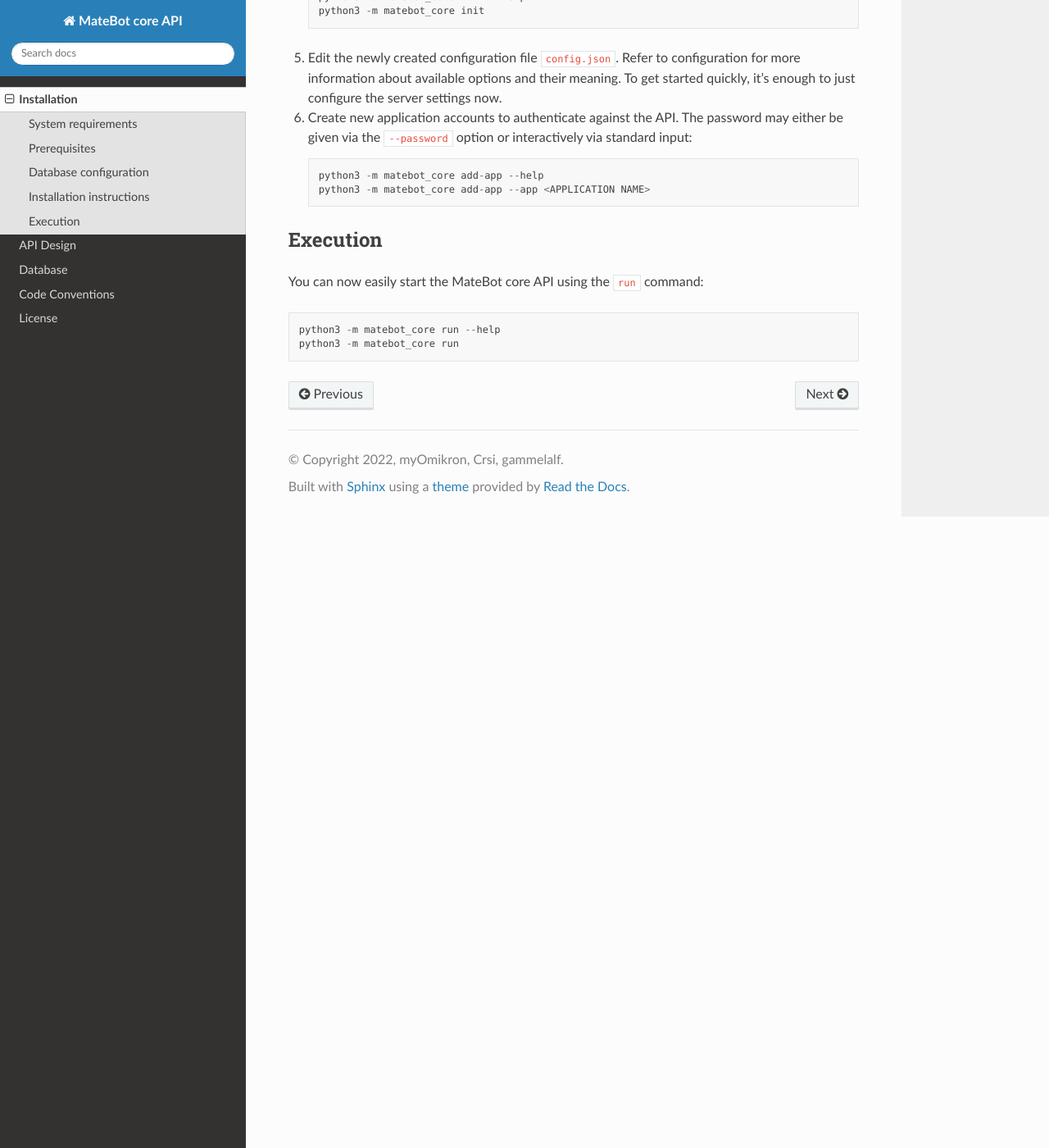
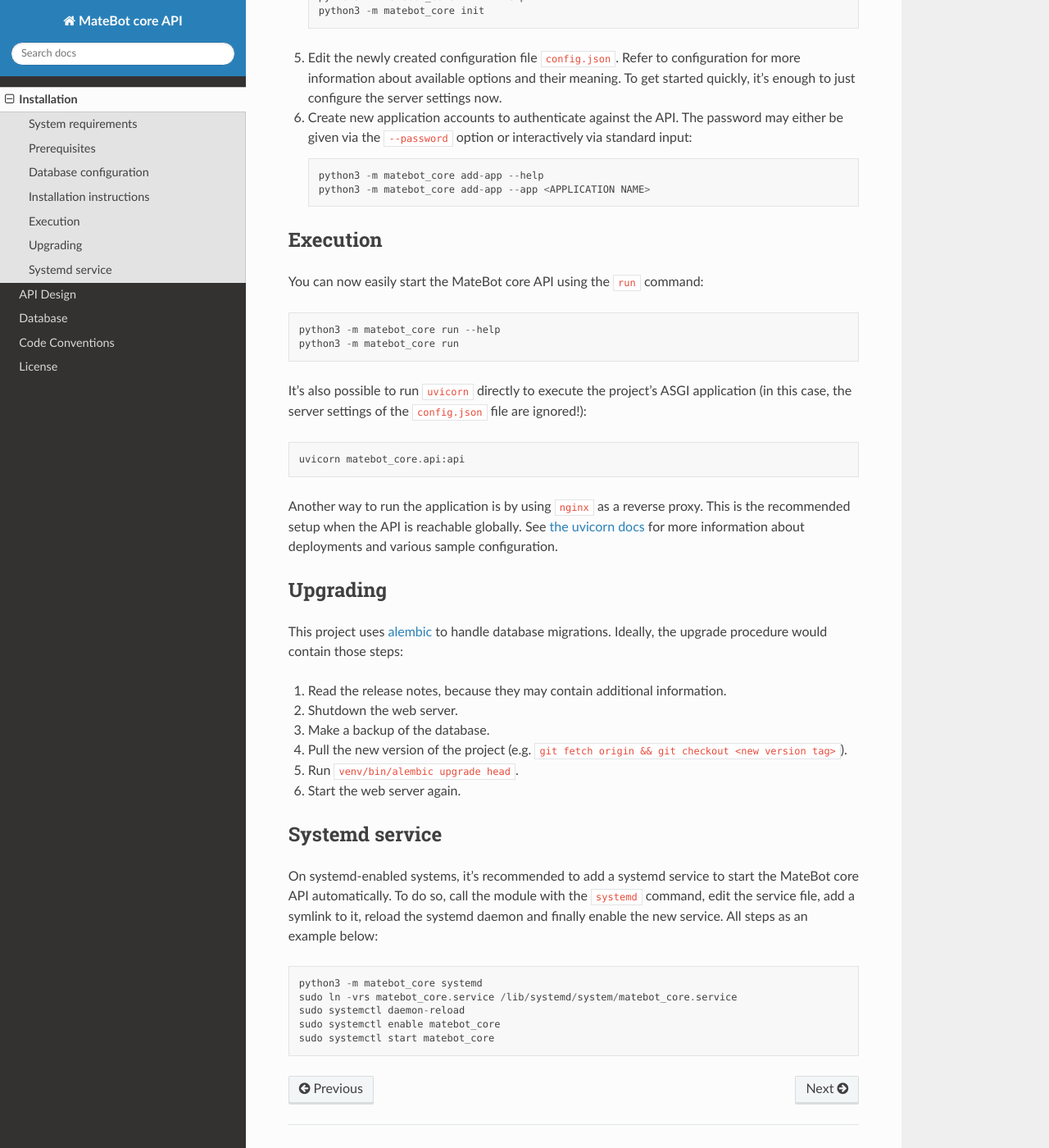
Before and after one commit to hopfenspace/MateBot, a Sphinx documentation site: the page built from docs/source/installation.rst, in a window 1280 px wide and 1400 px high, scrolled down 2168 px. Shown: the whole window at 82% size. Built offline with Sphinx 7.4.7 and the Read the Docs theme 2.0.0, drawn with Linux system fonts in a browser that asks for light colours; pages that are not in the unit, such as notebooks, are missing from menus.

Commit message:
Added a new section to the index page and two to the installation page

```diff
--- a/docs/source/installation.rst
+++ b/docs/source/installation.rst
@@ -127,8 +127,8 @@ it with ``su - matebot_core`` or ``sudo -su matebot_user``.
 
     .. code-block::
 
-            python3 -m matebot_core add-app --help
-            python3 -m matebot_core add-app --app <APPLICATION NAME>
+        python3 -m matebot_core add-app --help
+        python3 -m matebot_core add-app --app <APPLICATION NAME>
 
 Execution
 ---------
@@ -137,5 +137,49 @@ You can now easily start the MateBot core API using the ``run`` command:
 
 .. code-block::
 
-        python3 -m matebot_core run --help
-        python3 -m matebot_core run
+    python3 -m matebot_core run --help
+    python3 -m matebot_core run
+
+It's also possible to run ``uvicorn`` directly to execute the
+project's ASGI application (in this case, the server settings
+of the ``config.json`` file are ignored!):
+
+.. code-block::
+
+    uvicorn matebot_core.api:api
+
+Another way to run the application is by using ``nginx`` as a reverse
+proxy. This is the recommended setup when the API is reachable globally.
+See `the uvicorn docs <https://www.uvicorn.org/deployment>`_ for more
+information about deployments and various sample configuration.
+
+Upgrading
+---------
+
+This project uses `alembic <https://alembic.sqlalchemy.org>`_ to handle
+database migrations. Ideally, the upgrade procedure would contain those steps:
+
+1. Read the release notes, because they may contain additional information.
+2. Shutdown the web server.
+3. Make a backup of the database.
+4. Pull the new version of the project
+   (e.g. ``git fetch origin && git checkout <new version tag>``).
+5. Run ``venv/bin/alembic upgrade head``.
+6. Start the web server again.
+
+Systemd service
+---------------
+
+On systemd-enabled systems, it's recommended to add a systemd service
+to start the MateBot core API automatically. To do so, call the module
+with the ``systemd`` command, edit the service file, add a symlink to it,
+reload the systemd daemon and finally enable the new service.
+All steps as an example below:
+
+.. code-block::
+
+    python3 -m matebot_core systemd
+    sudo ln -vrs matebot_core.service /lib/systemd/system/matebot_core.service
+    sudo systemctl daemon-reload
+    sudo systemctl enable matebot_core
+    sudo systemctl start matebot_core
```
Also changed, not shown: docs/source/index.rst (+10 -0 lines).
